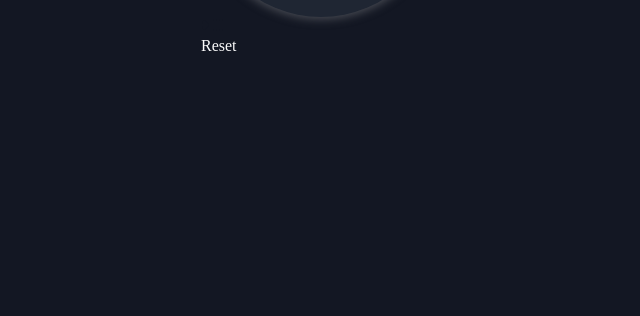
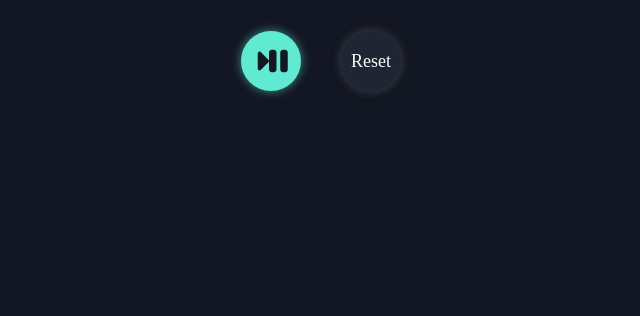
Before and after one commit to Mahsa-Arabzadeh/StopWatch, a plain HTML site: page index.html in a window 1280 px wide. Shown: the part 484-800 px from the top of the page, without its empty margins (319-959 px from the left). Drawn offline with Linux system fonts and the light colour scheme.

Commit message:
add btns active (&:active)
some style to watch btn part.

```diff
--- a/index.html
+++ b/index.html
@@ -19,7 +19,7 @@
             </div>
             <div class="date-today">00:00:00</div>
         </div>
-        <div class="watck-btn">
+        <div class="watch-btn">
             <div class="start-btn">
                 <svg class="arrow-right" xmlns="http://www.w3.org/2000/svg" height="1em"
                     viewBox="0 0 256 512"><!--! Font Awesome Free 6.4.2 by @fontawesome - https://fontawesome.com License - https://fontawesome.com/license (Commercial License) Copyright 2023 Fonticons, Inc. -->
--- a/style/_varibles.scss
+++ b/style/_varibles.scss
@@ -6,3 +6,7 @@ $timerColor: #1F2633;
 $shodowBtnGreen:  0px 0px 8px 1px #5fead179;
 $shodowBtnGrey:  0px 0px 8px 1px #4a4d55b3;
 $stopWatchShodow:  0px 0px 10px 2px #4A4D55;
+$timerHoverC: #212a3cc3;
+$shodowHoverBtnGrey: 0px 0px 8px 1px #1f212990;
+$shodowHoverBtnGreen: 0px 0px 8px 1px #1b615430;
+$btnHoverColor: #2bb59c;
--- a/style/style.scss
+++ b/style/style.scss
@@ -31,3 +31,34 @@ body{
         color: $btnColor;
     }
 }
+
+.watch-btn{
+    @include flexible(flex,space-evenly,center);
+    @include fontSize(30px);
+    margin-top: 50px;
+    .start-btn{
+        @include styles($btnColor,$bgColor);
+        @include Dimensions(60px,60px);
+        @include flexible(flex,center,center);
+        box-shadow: $shodowBtnGreen;
+        border-radius: 50%;
+        cursor: pointer;
+        &:active{
+            background-color: $btnHoverColor;
+            box-shadow: $shodowHoverBtnGreen;
+        }
+    }
+    .reset-btn{
+        @include styles($timerColor,$textColor);
+        @include Dimensions(60px,60px);
+        @include flexible(flex,center,center);
+        @include fontSize(18px);
+        box-shadow: $shodowBtnGrey;
+        border-radius: 50%;
+        cursor: pointer;
+        &:active{
+            background-color: $timerHoverC;
+            box-shadow: $shodowHoverBtnGrey;
+        }
+    }
+}
```
Also changed, not shown: style.css (deleted), style/style.css, 1 other file.
